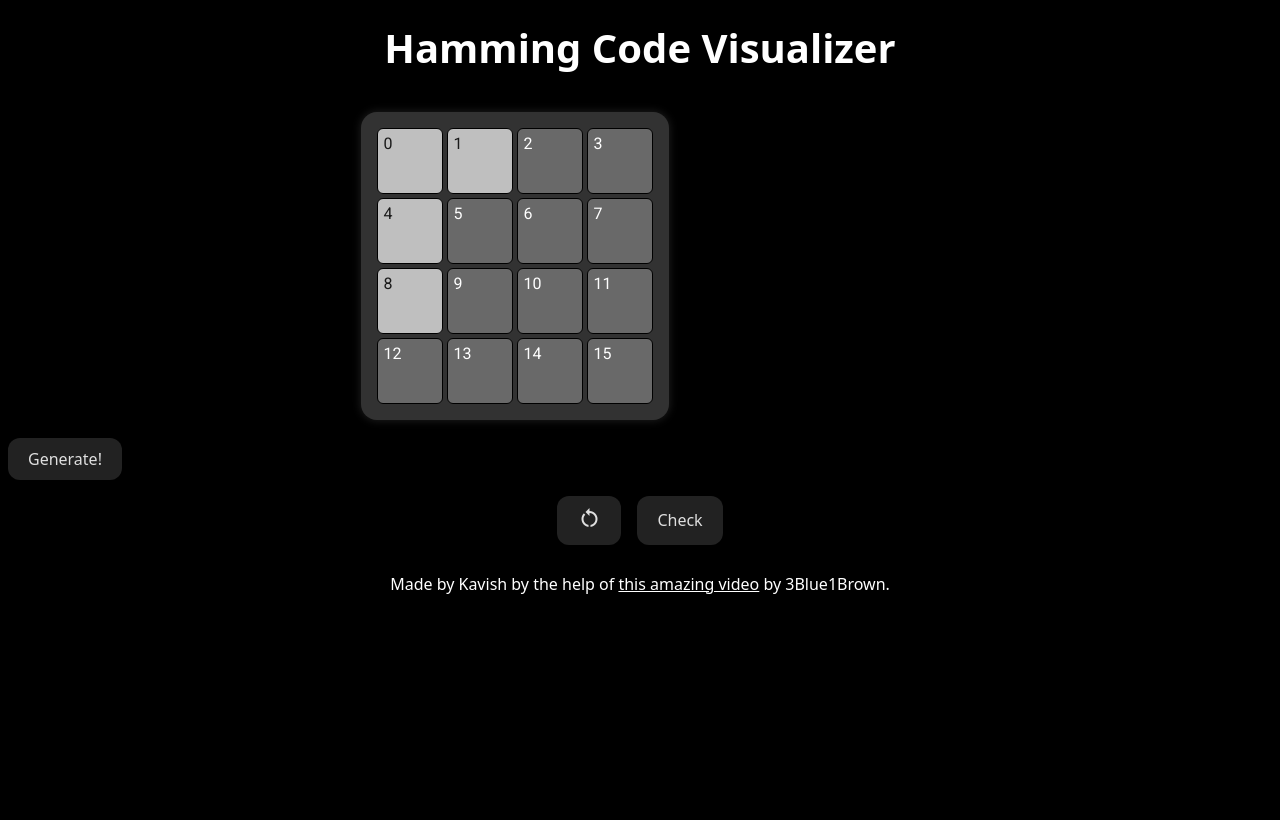
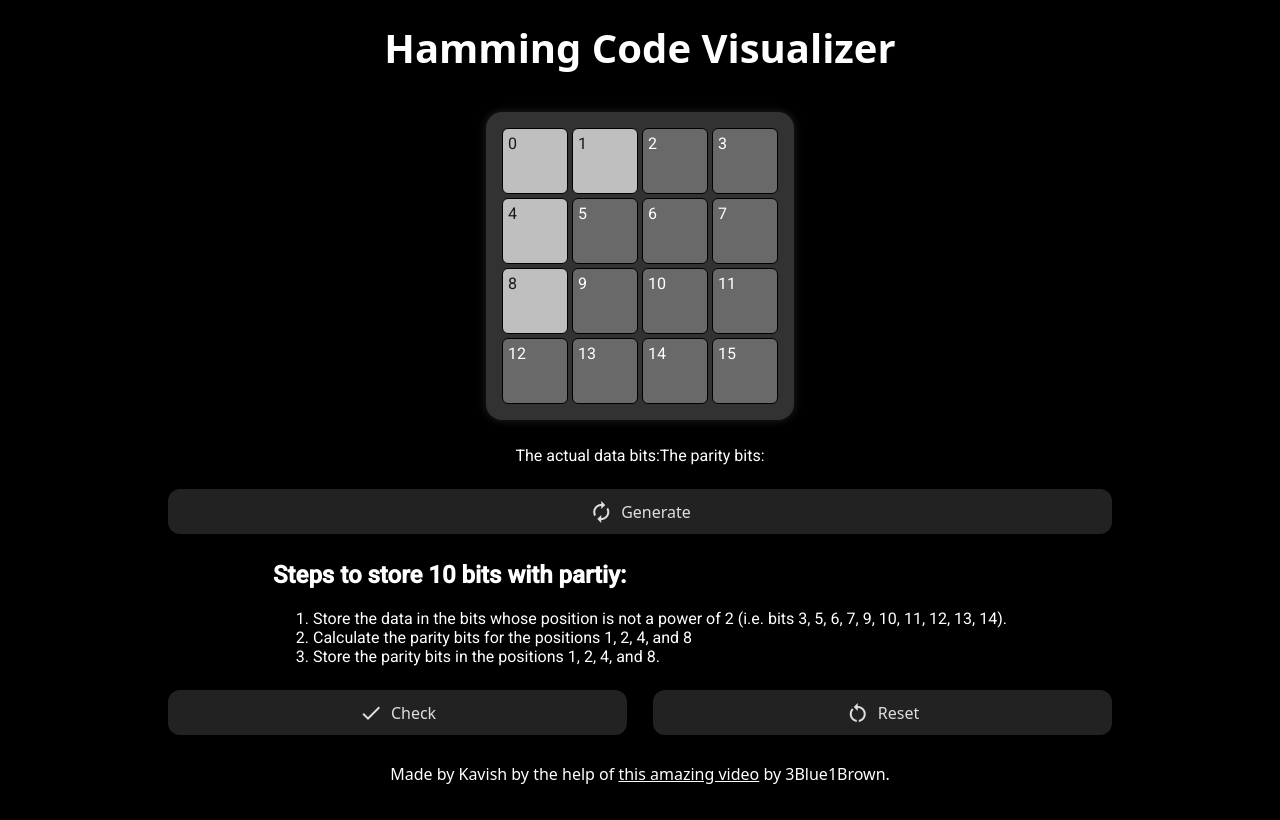
Before and after one commit to kavishdevar/angular-playground, an Angular app in the folder hammingcode/: page / in a window 1280 px wide. Built offline with nearby package versions, Linux system fonts and the light colour scheme.

Commit message:
finally finish styling

```diff
--- a/hammingcode/src/app/app.component.css
+++ b/hammingcode/src/app/app.component.css
@@ -1,5 +1,4 @@
 h1 {
-    color: #ffffff;
     font-family: system-ui, -apple-system, BlinkMacSystemFont, 'Segoe UI', Roboto, Oxygen, Ubuntu, Cantarell, 'Open Sans', 'Helvetica Neue', sans-serif;
     font-size: 2.5em;
     text-align: center;
@@ -7,7 +6,6 @@ h1 {
 }
 
 .footnote {
-    color: #ffffff;
     font-family: system-ui, -apple-system, BlinkMacSystemFont, 'Segoe UI', Roboto, Oxygen, Ubuntu, Cantarell, 'Open Sans', 'Helvetica Neue', sans-serif;
     font-size: 1em;
     text-align: center;
@@ -36,17 +34,12 @@ h1 {
     box-shadow: 0 0 10px #222222;
     width: fit-content;
     height: auto;
-    /* position: absolute; */
-    /* top: 50%; */
-    /* left: 50%; */
-    /* transform: translate(-50%, -50%); */
 }
 
 .bit {
     width: 64px;
     height: 64px;
     background-color: rgb(105, 105, 105);
-    color: rgb(255, 255, 255);
     border: 1px solid black;
     border-radius: 6px;
     transition: background-color 0.3s, border-radius 0.3s, transform 0.3s;
@@ -106,7 +99,40 @@ button {
     cursor: pointer;
 }
 
-.buttons {
+.flex {
     display: flex;
     justify-content: center;
+    flex-wrap: wrap;
+    width: 75%;
+    margin: 0 auto;
 }
+
+.button-grid {
+    display: grid;
+    grid-template-columns: repeat(2, 1fr);
+    grid-gap: 10px;
+    width: 100%;
+}
+
+.button-label {
+    display: inline-block;
+    margin-inline-start: 8px;
+    vertical-align: middle;
+}
+.button-icon {
+    display: inline-block;
+    vertical-align: middle;
+}
+
+.flex-break {
+    flex-basis: 100%;
+    height: 0;
+}
+
+#generate-button {
+    width: 100%;
+}
+
+:host {
+    color: #ffffff;
+}
--- a/hammingcode/src/app/app.component.html
+++ b/hammingcode/src/app/app.component.html
@@ -69,6 +69,9 @@
       <input pattern="[0-1]{1}" autocomplete="off" maxlength="1" class="bit-value" id="value15">
     </span>
   </div>
+</div>
+
+<div class="flex">
   <p>
     The actual data bits:
     <span id="databits"></span>
@@ -77,21 +80,36 @@
     The parity bits:
     <span id="paritybits"></span>
   </p>
-  <br>
 </div>
-<button class="generate-button">
-  <label>Generate!</label>
-</button>
-<div class="buttons">
-  <button>
-    <mat-icon>restart_alt</mat-icon>
+
+<div class="flex">
+  <button id="generate-button">
+    <mat-icon class="button-icon">autorenew</mat-icon>
+    <label class="button-label">Generate</label>
   </button>
-  <button>
-    <label>Check</label>
-  </button>
-
+  <div class="flex-break"></div>
+  <span id="steps">
+    <h2>Steps to store 10 bits with partiy:</h2>
+    <ol>
+      <li>Store the data in the bits whose position is not a power of 2 (i.e. bits 3, 5, 6, 7, 9, 10, 11, 12, 13, 14).</li>
+      <li>Calculate the parity bits for the positions 1, 2, 4, and 8</li>
+      <li>Store the parity bits in the positions 1, 2, 4, and 8.</li>
+    </ol>
+  </span>
+  <div class="flex-break"></div>
+  <div class="button-grid">
+    <button>
+      <mat-icon class="button-icon">check</mat-icon>
+      <label class="button-label">Check</label>
+    </button>
+    <button>
+      <mat-icon class="button-icon">restart_alt</mat-icon>
+      <label class="button-label">Reset</label>
+    </button>
+  </div>
 </div>
 
 <p class="footnote">
-  Made by Kavish by the help of <a href="https://www.youtube.com/watch?v=X8jsijhllIA">this amazing video</a> by 3Blue1Brown.
+  Made by Kavish by the help of <a href="https://www.youtube.com/watch?v=X8jsijhllIA">this amazing video</a> by
+  3Blue1Brown.
 </p>
```
